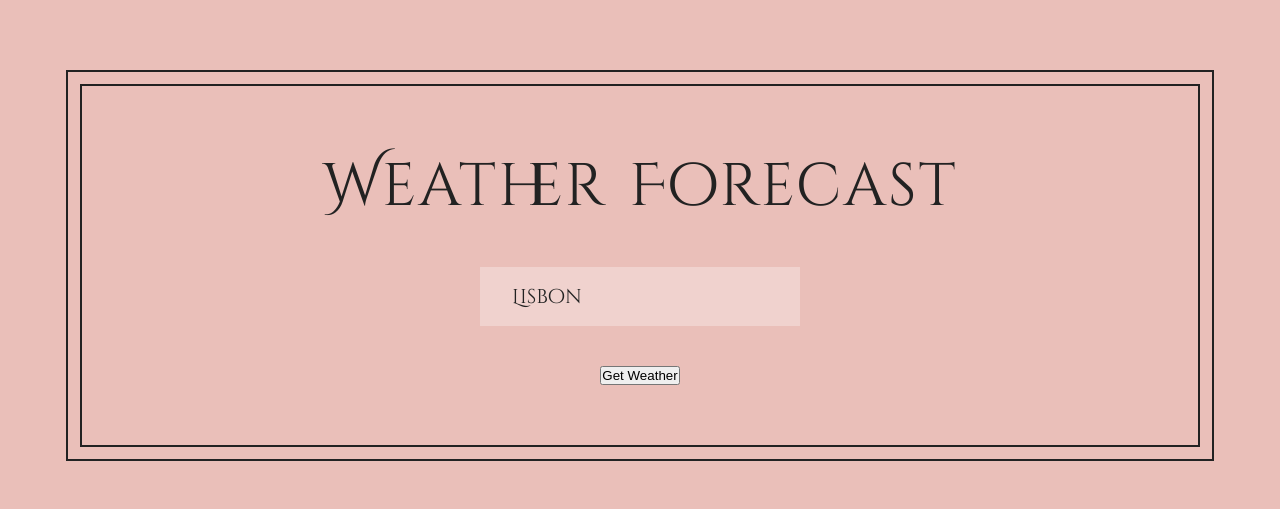
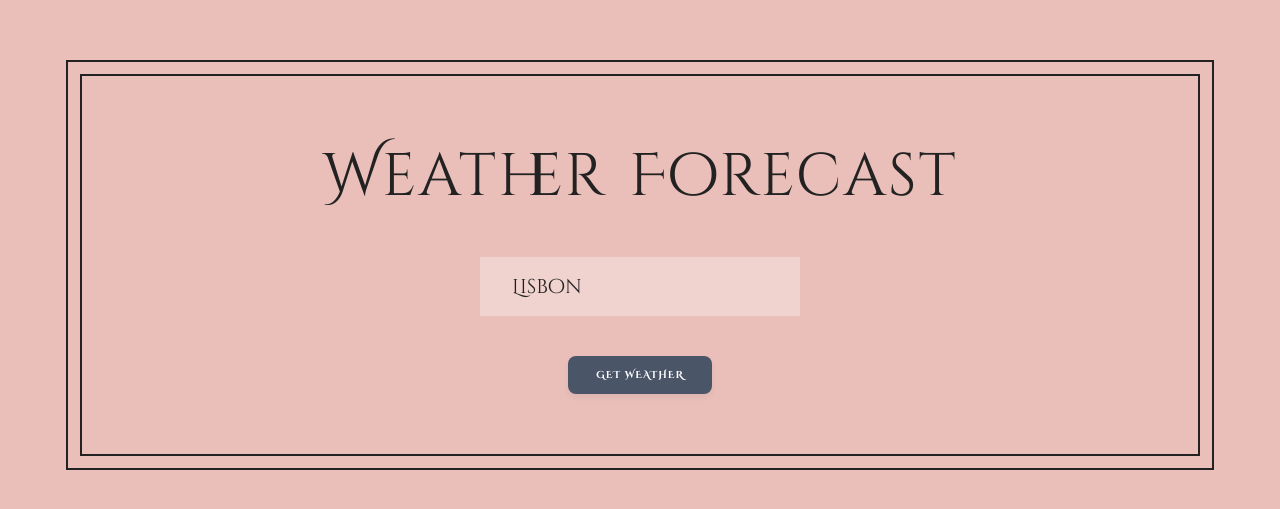
Before and after one commit to AdebiyiQudus/Weather-App, a React (Create React App) app: page / in a window 1280 px wide. Shown: the part 135-644 px from the top of the page. Built offline with nearby package versions, Linux system fonts and the light colour scheme.

Commit message:
Btn Weather Styling

```diff
--- a/src/index.css
+++ b/src/index.css
@@ -91,7 +91,7 @@ input:focus {
   font-weight: 700;
 }
 
-/* .btn-weather {
+.btn-weather {
   background-color: #4a5568;
   color: #ffffff;
   font-family: inherit;
@@ -106,6 +106,6 @@ input:focus {
   outline: none;
   box-shadow: 0 4px 6px rgba(0, 0, 0, 0.05);
 
+  /* Smooth transition for animations */
   transition: all 0.3s cubic-bezier(0.4, 0, 0.2, 1);
-} */
-/* Smooth transition for animations */
+}
```
